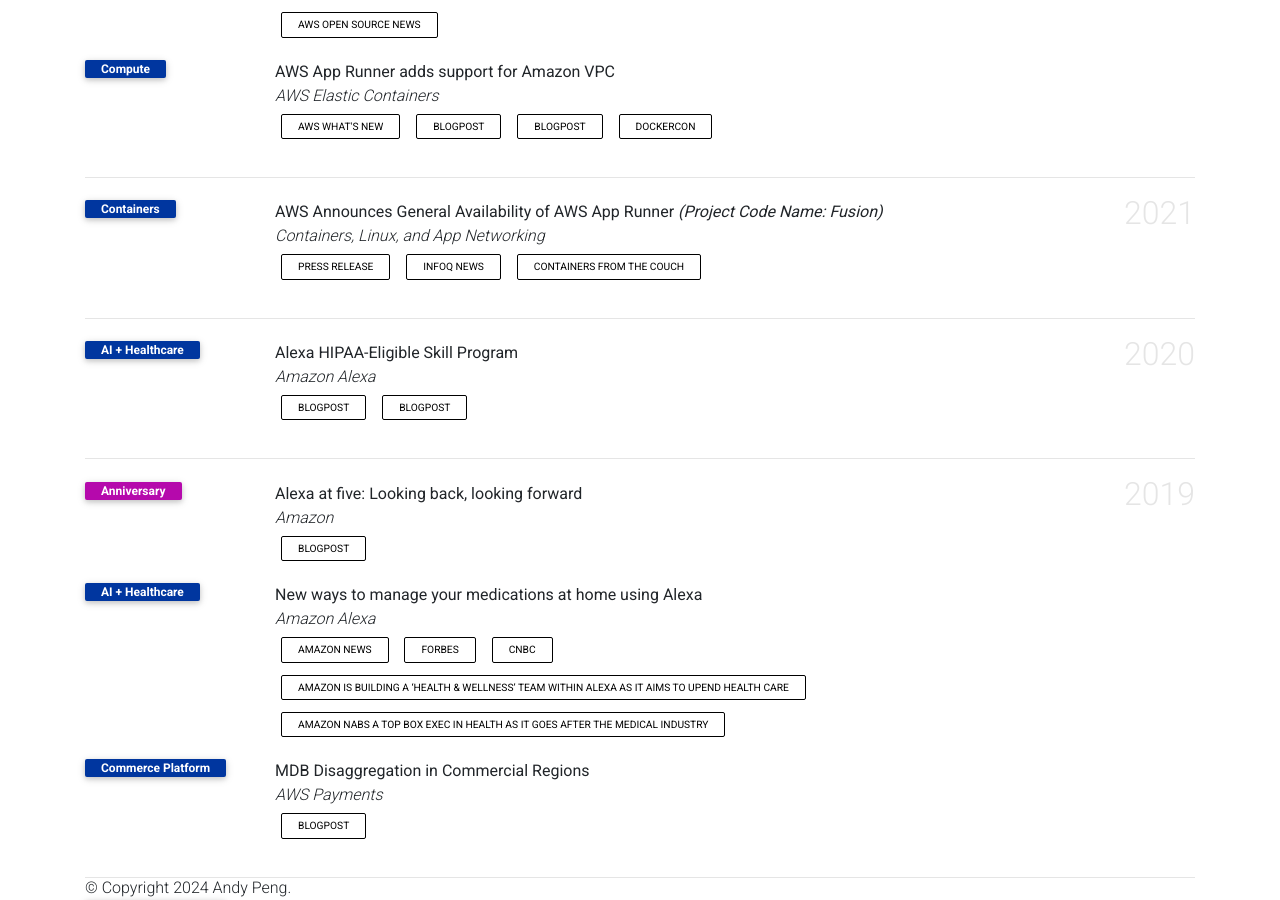
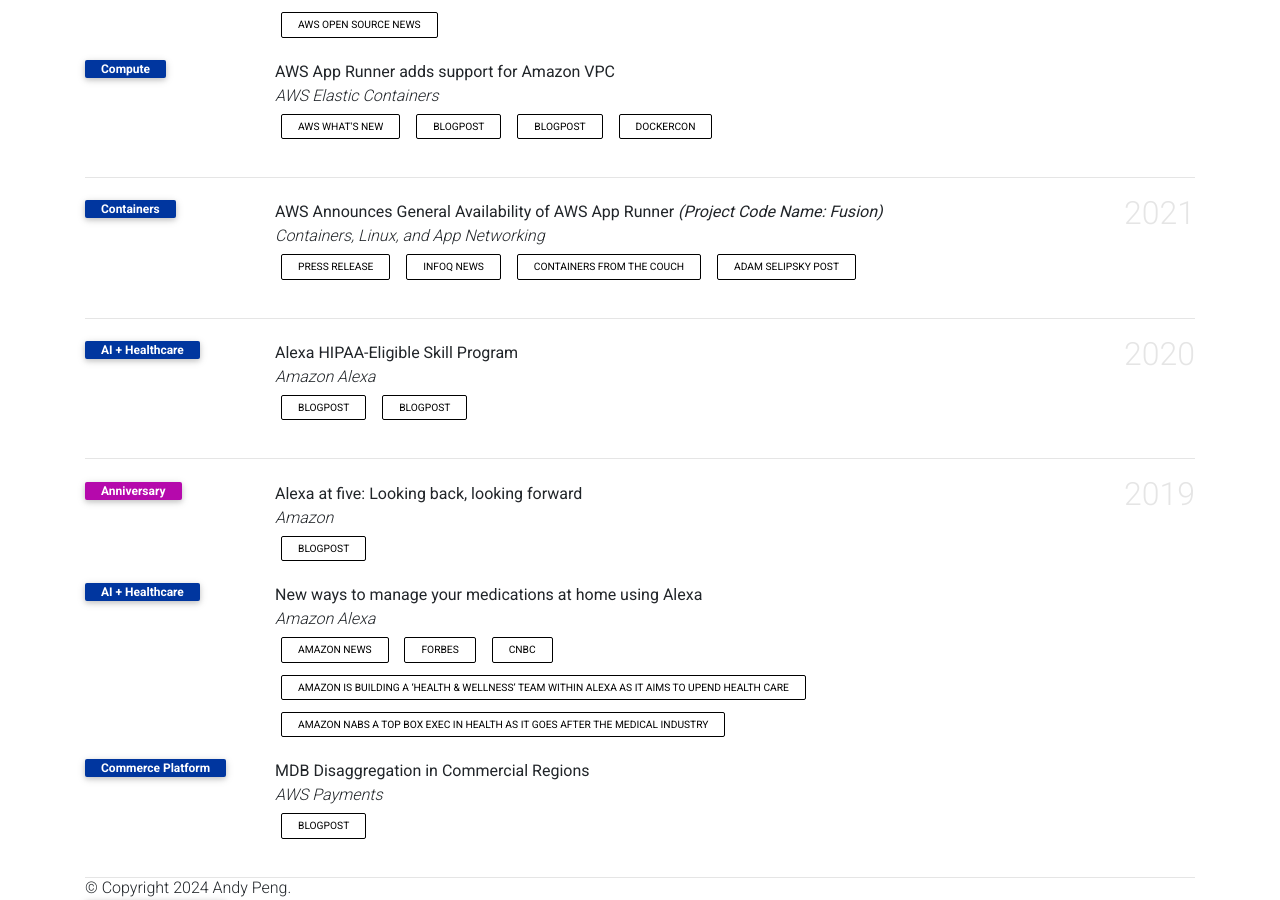
Before and after one commit to gfw001/gfw001.github.io, a Jekyll site: the page products.html, which Jekyll copies as it is, in a window 1280 px wide and 900 px high, scrolled down 2132 px. Built offline with Jekyll 4.4.1, drawn with Linux system fonts in a browser that asks for light colours; comment, search, counter and statistics services are not loaded; a style sheet for code colours, icons or effects is not loaded.

Commit message:
Update products.html

```diff
--- a/products.html
+++ b/products.html
@@ -460,6 +460,7 @@
                      <a href="https://press.aboutamazon.com/news-releases/news-release-details/aws-announces-general-availability-aws-app-runner" class="btn btn-sm z-depth-0" role="button" rel="external nofollow noopener" target="_blank">Press Release</a>
                      <a href="https://www.infoq.com/news/2021/06/deepak-singh-aws/" class="btn btn-sm z-depth-0" role="button" rel="external nofollow noopener" target="_blank">InfoQ News</a>
                      <a href="https://www.youtube.com/watch?v=HJsULvSJWes" class="btn btn-sm z-depth-0" role="button" rel="external nofollow noopener" target="_blank">Containers from the Couch</a>
+                     <a href="https://x.com/aselipsky/status/1395149027658801152" class="btn btn-sm z-depth-0" role="button" rel="external nofollow noopener" target="_blank">Adam Selipsky Post</a>
                </div>
                <div class="badges">
                   <span class="altmetric-embed" data-hide-no-mentions="true" data-hide-less-than="15" data-badge-type="2" data-badge-popover="right"></span> <span class="__dimensions_badge_embed__" data-pmid="" data-hide-zero-citations="true" data-style="small_rectangle" data-legend="hover-right" style="margin-bottom: 3px;"></span>
```
